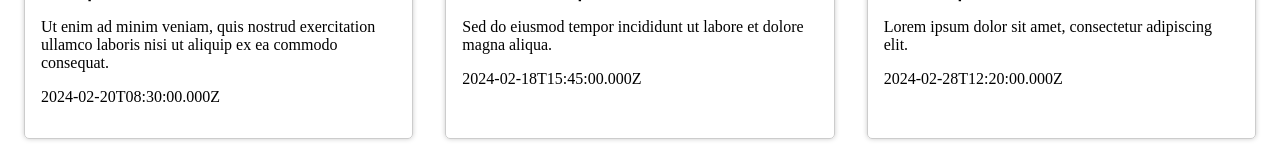
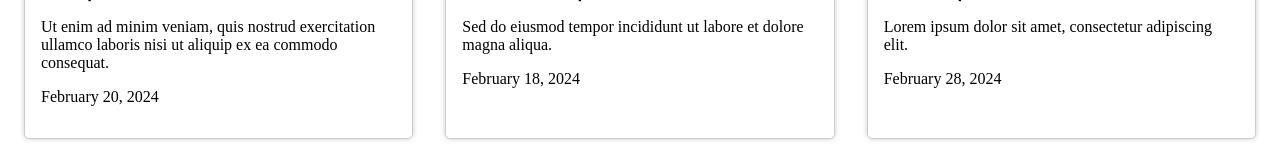
Before and after one commit to zeenat-abedin/blog-posts-vite, a React (Vite) app: page / in a window 1280 px wide. Shown: the part 398-558 px from the top of the page. Built offline with nearby package versions, Linux system fonts and the light colour scheme.

Commit message:
add formatDate function and update timestamp display

```diff
--- a/src/App.jsx
+++ b/src/App.jsx
@@ -70,6 +70,15 @@ function App() {
     },
   ]
 
+  const formatDate = (dateString) => {
+    const options = {
+    year: "numeric",
+    month: "long",
+    day: "numeric",
+    }
+    return new Date(dateString).toLocaleDateString("en-US", options)
+  }
+
   return (
     <>
       <h1>All blog posts</h1>
@@ -80,7 +89,7 @@ function App() {
               <img src={post.imageThumbnail} alt={post.title}/>
               <h2>{post.title}</h2>
               <p>{post.excerpt}</p>
-              <p>{post.timestamp}</p>
+              <p>{formatDate(post.timestamp)}</p>
           </div>
         ))
        }
```
